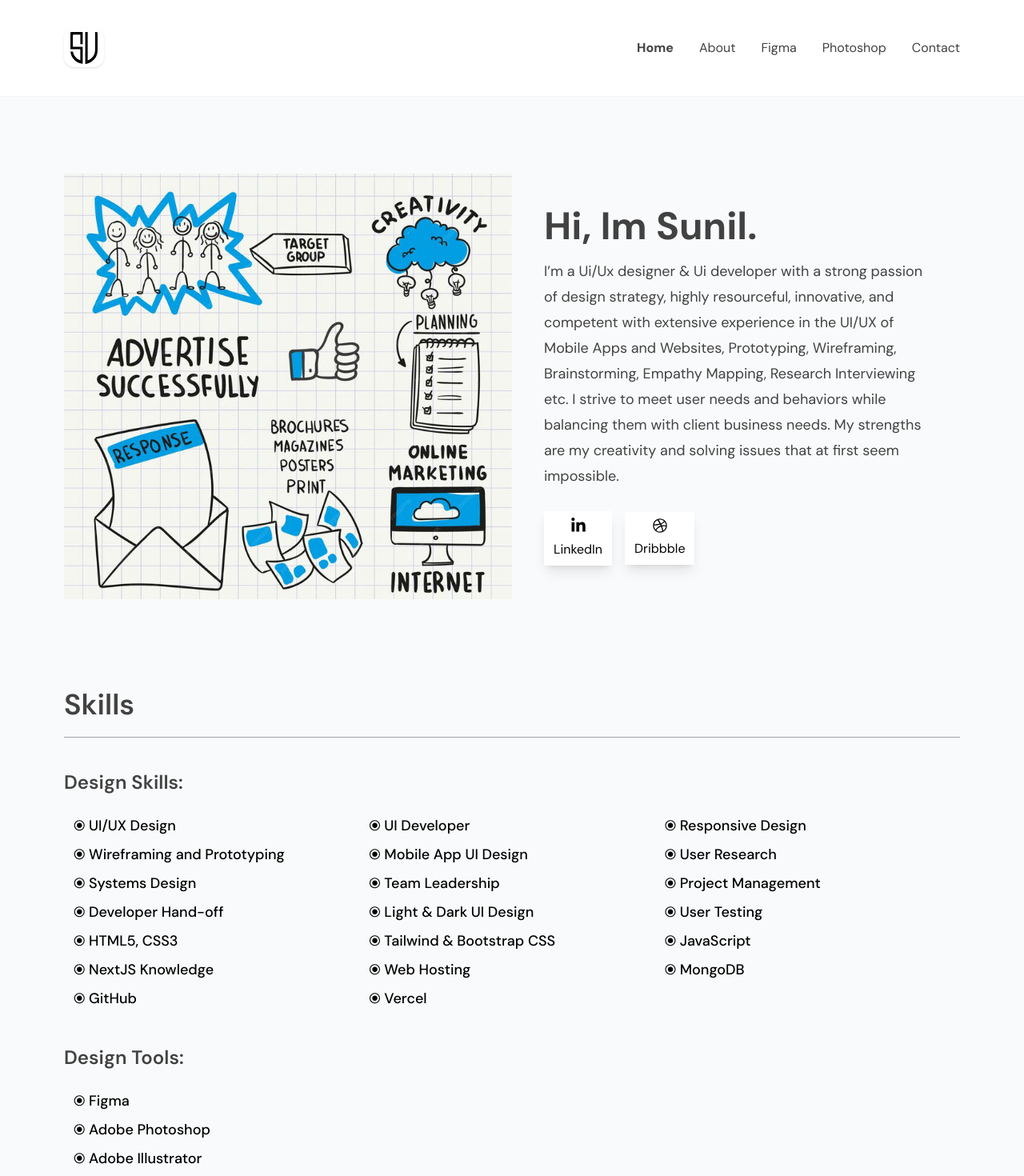
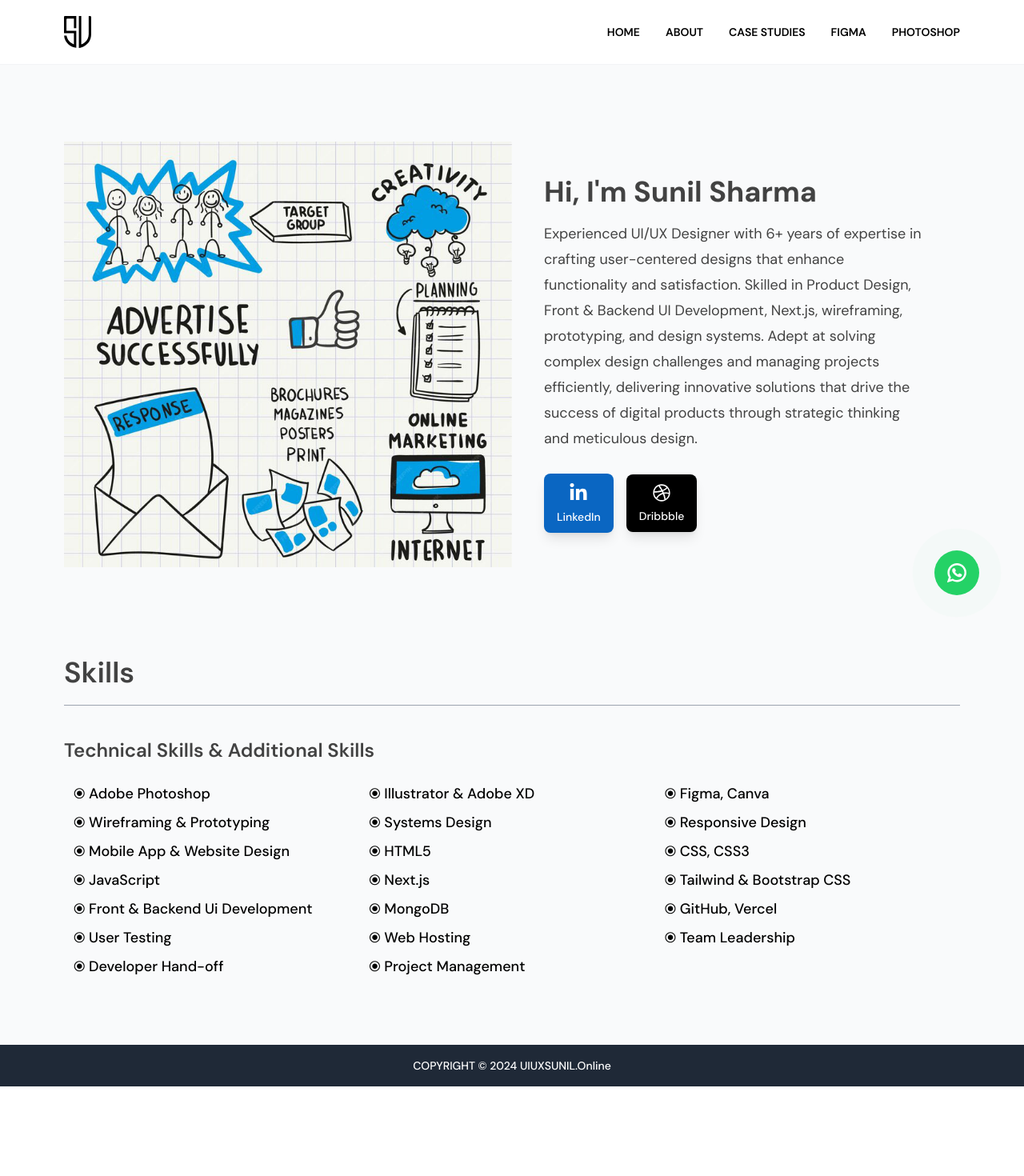
Before and after one commit to er-sunilsharma/uiuxsunil.online, a Next.js app: page /about in a window 1280 px wide. Shown: the top 1470 px of the page at 80% size. After the commit the page ends 1358 px from the top, so only its background shows below. Built offline with nearby package versions, Linux system fonts and the light colour scheme.

Commit message:
i have update

```diff
--- a/app/about/page.js
+++ b/app/about/page.js
@@ -23,29 +23,29 @@ export default function About() {
               />
             </div>
             <div className="w-full space-y-4 px-0 md:px-10">
-              <h2 className="text-brand text-3xl md:text-5xl font-bold">
-                Hi, Im Sunil.
+              <h2 className="text-brand text-3xl md:text-4xl font-bold">
+                Hi, I'm Sunil Sharma
               </h2>
               <div className="space-y-4">
                 <div className="text-lg text-brand leading-8">
-                  I’m a Ui/Ux designer & Ui developer with a strong passion of
-                  design strategy, highly resourceful, innovative, and competent
-                  with extensive experience in the UI/UX of Mobile Apps and
-                  Websites, Prototyping, Wireframing, Brainstorming, Empathy
-                  Mapping, Research Interviewing etc. I strive to meet user
-                  needs and behaviors while balancing them with client business
-                  needs. My strengths are my creativity and solving issues that
-                  at first seem impossible.
+                  Experienced UI/UX Designer with 6+ years of expertise in
+                  crafting user-centered designs that enhance functionality and
+                  satisfaction. Skilled in Product Design, Front & Backend UI
+                  Development, Next.js, wireframing, prototyping, and design
+                  systems. Adept at solving complex design challenges and
+                  managing projects efficiently, delivering innovative solutions
+                  that drive the success of digital products through strategic
+                  thinking and meticulous design.
                 </div>
                 <ul className="flex items-center md:justify-start justify-center space-x-4 pt-3 relative">
                   <li>
                     <Link
                       href="https://www.linkedin.com/in/er-sunilsharma/"
                       target="_blank"
-                      className="inline-block text-center bg-white shadow-lg px-2 py-1 md:px-3 md:py-2"
+                      className="inline-block text-center bg-linkedin text-white shadow-lg px-4 pt-3 pb-2 rounded-lg hover:scale-105 transition-all"
                     >
-                      <FaLinkedinIn size={20} className="mx-auto" />
-                      <span className="inline-block w-full pt-2 text-base">
+                      <FaLinkedinIn size={24} className="mx-auto" />
+                      <span className="inline-block w-full pt-2 text-sm font-medium">
                         LinkedIn
                       </span>
                     </Link>
@@ -54,10 +54,10 @@ export default function About() {
                     <Link
                       href="https://dribbble.com/ersunilsharma"
                       target="_blank"
-                      className="inline-block text-center bg-white shadow-lg px-2 py-1 md:px-3 md:py-2"
+                      className="inline-block text-center bg-black text-white shadow-lg px-4 pt-3 pb-2 rounded-lg hover:scale-105 transition-all"
                     >
-                      <FaDribbble size={18} className="mx-auto" />
-                      <span className="inline-block w-full pt-2 text-base">
+                      <FaDribbble size={22} className="mx-auto" />
+                      <span className="inline-block w-full pt-2 text-sm font-medium">
                         Dribbble
                       </span>
                     </Link>
@@ -73,54 +73,29 @@ export default function About() {
             <div className="w-full space-y-6 md:space-y-10">
               <div className="space-y-5">
                 <h4 className="bg-gray-50 inline-block text-brand text-2xl font-semibold">
-                  Design Skills:
+                  Technical Skills & Additional Skills
                 </h4>
                 <ul className="text-lg font-medium leading-9 grid grid-cols-1 md:grid-cols-3 ml-3">
-                  <li>⦿ UI/UX Design</li>
-                  <li>⦿ UI Developer</li>
+                  <li>⦿ Adobe Photoshop</li>
+                  <li>⦿ Illustrator & Adobe XD</li>
+                  <li>⦿ Figma, Canva</li>
+                  <li>⦿ Wireframing & Prototyping</li>
+                  <li>⦿ Systems Design</li>
                   <li>⦿ Responsive Design</li>
-                  <li>⦿ Wireframing and Prototyping</li>
-                  <li>⦿ Mobile App UI Design</li>
-                  <li>⦿ User Research</li>
-                  <li>⦿ Systems Design</li>
+                  <li>⦿ Mobile App & Website Design</li>
+                  <li>⦿ HTML5</li>
+                  <li>⦿ CSS, CSS3</li>
+                  <li>⦿ JavaScript</li>
+                  <li>⦿ Next.js</li>
+                  <li>⦿ Tailwind & Bootstrap CSS</li>
+                  <li>⦿ Front & Backend Ui Development</li>
+                  <li>⦿ MongoDB</li>
+                  <li>⦿ GitHub, Vercel</li>
+                  <li>⦿ User Testing</li>
+                  <li>⦿ Web Hosting</li>
                   <li>⦿ Team Leadership</li>
+                  <li>⦿ Developer Hand-off</li>
                   <li>⦿ Project Management</li>
-                  <li>⦿ Developer Hand-off</li>
-                  <li>⦿ Light & Dark UI Design</li>
-                  <li>⦿ User Testing</li>
-                  <li>⦿ HTML5, CSS3</li>
-                  <li>⦿ Tailwind & Bootstrap CSS</li>
-                  <li>⦿ JavaScript</li>
-                  <li>⦿ NextJS Knowledge</li>
-                  <li>⦿ Web Hosting</li>
-                  <li>⦿ MongoDB</li>
-                  <li>⦿ GitHub</li>
-                  <li>⦿ Vercel</li>
-                </ul>
-              </div>
-              <div className="space-y-5">
-                <h4 className="bg-gray-50 inline-block text-brand text-2xl font-semibold">
-                  Design Tools:
-                </h4>
-                <ul className="text-lg font-medium leading-9 ml-3">
-                  <li>⦿ Figma</li>
-                  <li>⦿ Adobe Photoshop</li>
-                  <li>⦿ Adobe Illustrator</li>
-                  <li>⦿ Adobe XD</li>
-                  <li>⦿ Canva</li>
-                  <li>⦿ etc.</li>
-                </ul>
-              </div>
-              <div className="space-y-5">
-                <h4 className="bg-gray-50 inline-block text-brand text-2xl font-semibold">
-                  Prototyping Tools:
-                </h4>
-                <ul className="text-lg font-medium leading-9 ml-3">
-                  <li>⦿ Figma</li>
-                  <li>⦿ Adobe XD </li>
-                  <li>⦿ Marvel Prototyping</li>
-                  <li>⦿ Webflow</li>
-                  <li>⦿ etc.</li>
                 </ul>
               </div>
             </div>
--- a/app/page.js
+++ b/app/page.js
@@ -9,26 +9,26 @@ export default function Home() {
       <div className="w-full bg-white pb-8 md:pb-20 pt-4 md:pt-0">
         <div className="mx-auto max-w-6xl px-4">
           <div className="w-full space-y-3 md:space-y-7 pt-2 md:pt-16 pb-7 md:pb-20">
-            <h1 className="text-3xl md:text-40 font-semibold">Hi, I'm Sunil</h1>
-            <p className="leading-7 md:leading-8 text-base md:text-xl">
-              I’m a Ui/Ux designer & Ui developer with a strong passion of
-              design strategy, highly resourceful, innovative, and competent
-              with extensive experience in the UI/UX of Mobile Apps and
-              Websites, Prototyping, Wireframing, Brainstorming, Empathy
-              Mapping, Research Interviewing etc. I strive to meet user needs
-              and behaviors while balancing them with client business needs. My
-              strengths are my creativity and solving issues that at first seem
-              impossible.
+            <h1 className="text-3xl md:text-40 font-bold">Hi, I'm Sunil</h1>
+            <p className="leading-7 md:leading-8 text-base md:text-lg">
+              Experienced UI/UX Designer with 6+ years of expertise in crafting
+              user-centered designs that enhance functionality and satisfaction.
+              Skilled in Product Design, Front & Backend UI Development,
+              Next.js, wireframing, prototyping, and design systems. Adept at
+              solving complex design challenges and managing projects
+              efficiently, delivering innovative solutions that drive the
+              success of digital products through strategic thinking and
+              meticulous design.
             </p>
-            <ul className="flex items-center md:justify-start justify-center space-x-4 pt-3 relative">
+            <ul className="flex items-center justify-start space-x-4 pt-3 relative">
               <li>
                 <Link
                   href="https://www.linkedin.com/in/er-sunilsharma/"
                   target="_blank"
-                  className="inline-block text-center bg-white shadow-lg px-2 py-1 md:px-3 md:py-2"
+                  className="inline-block text-center bg-linkedin text-white shadow-lg px-4 pt-3 pb-2 rounded-lg hover:scale-105 transition-all"
                 >
-                  <FaLinkedinIn size={20} className="mx-auto" />
-                  <span className="inline-block w-full pt-2 text-base">
+                  <FaLinkedinIn size={24} className="mx-auto" />
+                  <span className="inline-block w-full pt-2 text-sm font-medium">
                     LinkedIn
                   </span>
                 </Link>
@@ -37,10 +37,10 @@ export default function Home() {
                 <Link
                   href="https://dribbble.com/ersunilsharma"
                   target="_blank"
-                  className="inline-block text-center bg-white shadow-lg px-2 py-1 md:px-3 md:py-2"
+                  className="inline-block text-center bg-black text-white shadow-lg px-4 pt-3 pb-2 rounded-lg hover:scale-105 transition-all"
                 >
-                  <FaDribbble size={18} className="mx-auto" />
-                  <span className="inline-block w-full pt-2 text-base">
+                  <FaDribbble size={22} className="mx-auto" />
+                  <span className="inline-block w-full pt-2 text-sm font-medium">
                     Dribbble
                   </span>
                 </Link>
--- a/comps/common/footer/index.js
+++ b/comps/common/footer/index.js
@@ -1,3 +1,5 @@
+import Link from "next/link";
+
 export default function Footer() {
   return (
     <>
@@ -8,6 +10,31 @@ export default function Footer() {
           </p>
         </div>
       </div>
+      <Link
+        href="https://wa.me/9680024968"
+        target="_blank"
+        rel="noreferrer noopener"
+        className="fixed bottom-8 md:bottom-14 right-8 md:right-14 z-50 inline-flex items-center justify-center w-14 h-14 rounded-full bg-[#25d366]"
+      >
+        <div className="absolute z-10 top-0 left-0 w-full h-full rounded-full bg-[#25d366] animate-ping"></div>
+        <div className="relative z-20">
+          <svg
+            fill="#fff"
+            height="24px"
+            width="24px"
+            version="1.1"
+            xmlns="http://www.w3.org/2000/svg"
+            xmlnsXlink="http://www.w3.org/1999/xlink"
+            viewBox="0 0 308.00 308.00"
+            xmlSpace="preserve"
+            stroke="#fff"
+            transform="matrix(1, 0, 0, 1, 0, 0)"
+          >
+            <path d="M227.904,176.981c-0.6-0.288-23.054-11.345-27.044-12.781c-1.629-0.585-3.374-1.156-5.23-1.156 c-3.032,0-5.579,1.511-7.563,4.479c-2.243,3.334-9.033,11.271-11.131,13.642c-0.274,0.313-0.648,0.687-0.872,0.687 c-0.201,0-3.676-1.431-4.728-1.888c-24.087-10.463-42.37-35.624-44.877-39.867c-0.358-0.61-0.373-0.887-0.376-0.887 c0.088-0.323,0.898-1.135,1.316-1.554c1.223-1.21,2.548-2.805,3.83-4.348c0.607-0.731,1.215-1.463,1.812-2.153 c1.86-2.164,2.688-3.844,3.648-5.79l0.503-1.011c2.344-4.657,0.342-8.587-0.305-9.856c-0.531-1.062-10.012-23.944-11.02-26.348 c-2.424-5.801-5.627-8.502-10.078-8.502c-0.413,0,0,0-1.732,0.073c-2.109,0.089-13.594,1.601-18.672,4.802 c-5.385,3.395-14.495,14.217-14.495,33.249c0,17.129,10.87,33.302,15.537,39.453c0.116,0.155,0.329,0.47,0.638,0.922 c17.873,26.102,40.154,45.446,62.741,54.469c21.745,8.686,32.042,9.69,37.896,9.69c0.001,0,0.001,0,0.001,0 c2.46,0,4.429-0.193,6.166-0.364l1.102-0.105c7.512-0.666,24.02-9.22,27.775-19.655c2.958-8.219,3.738-17.199,1.77-20.458 C233.168,179.508,230.845,178.393,227.904,176.981z" />
+            <path d="M156.734,0C73.318,0,5.454,67.354,5.454,150.143c0,26.777,7.166,52.988,20.741,75.928L0.212,302.716 c-0.484,1.429-0.124,3.009,0.933,4.085C1.908,307.58,2.943,308,4,308c0.405,0,0.813-0.061,1.211-0.188l79.92-25.396 c21.87,11.685,46.588,17.853,71.604,17.853C240.143,300.27,308,232.923,308,150.143C308,67.354,240.143,0,156.734,0z M156.734,268.994c-23.539,0-46.338-6.797-65.936-19.657c-0.659-0.433-1.424-0.655-2.194-0.655c-0.407,0-0.815,0.062-1.212,0.188 l-40.035,12.726l12.924-38.129c0.418-1.234,0.209-2.595-0.561-3.647c-14.924-20.392-22.813-44.485-22.813-69.677 c0-65.543,53.754-118.867,119.826-118.867c66.064,0,119.812,53.324,119.812,118.867 C276.546,215.678,222.799,268.994,156.734,268.994z" />
+          </svg>
+        </div>
+      </Link>
     </>
   );
 }
--- a/comps/common/header/index.js
+++ b/comps/common/header/index.js
@@ -30,10 +30,10 @@ export default function Header() {
       <div className="w-full bg-white border-b border-solid border-gray-100">
         <div className="mx-auto max-w-6xl px-4">
           <nav className="bg-white border-gray-200">
-            <div className="max-w-screen-xl flex flex-wrap items-center justify-between mx-auto py-5 md:py-9">
+            <div className="max-w-screen-xl flex flex-wrap items-center justify-between mx-auto py-5">
               <Link
                 href="/"
-                className="flex items-center space-x-3 rtl:space-x-reverse bg-white shadow px-2 py-1 rounded-xl"
+                className="flex items-center space-x-3 rtl:space-x-reverse"
               >
                 <Image src={logo} alt="Logo" width={34} height={40} priority />
               </Link>
@@ -88,11 +88,11 @@ export default function Header() {
                 } w-full md:block md:w-auto fixed h-screen md:relative md:h-auto bg-white inset-0 z-10 flex items-center justify-center`}
                 id="navbar-default"
               >
-                <ul className="hidden md:flex text-base flex-col p-4 md:p-0 mt-4 md:flex-row space-x-0 md:space-x-8 md:mt-0 md:border-0 md:bg-white md:text-left text-center space-y-5 md:space-y-0">
+                <ul className="hidden md:flex text-sm flex-col p-4 md:p-0 mt-4 md:flex-row space-x-0 md:space-x-8 md:mt-0 md:border-0 md:bg-white md:text-left text-center space-y-5 md:space-y-0">
                   <li>
                     <Link
                       href="/"
-                      className="block py-2 px-3 text-brand md:p-0 font-bold hover:text-blue-600"
+                      className="block py-2 px-3 text-black md:p-0 font-semibold hover:text-red-700 uppercase"
                       aria-current="page"
                     >
                       Home
@@ -101,15 +101,23 @@ export default function Header() {
                   <li>
                     <Link
                       href="/about"
-                      className="block py-2 px-3 text-brand md:p-0"
+                      className="block py-2 px-3 text-black md:p-0 uppercase hover:text-red-700 font-semibold"
                     >
                       About
                     </Link>
                   </li>
                   <li>
                     <Link
+                      href="/case-study"
+                      className="block py-2 px-3 text-black md:p-0 uppercase hover:text-red-700 font-semibold"
+                    >
+                      Case Studies
+                    </Link>
+                  </li>
+                  <li>
+                    <Link
                       href="/figma"
-                      className="block py-2 px-3 text-brand md:p-0"
+                      className="block py-2 px-3 text-black md:p-0 uppercase hover:text-red-700 font-semibold"
                     >
                       Figma
                     </Link>
@@ -117,27 +125,9 @@ export default function Header() {
                   <li>
                     <Link
                       href="/photoshop"
-                      className="block py-2 px-3 text-brand md:p-0"
+                      className="block py-2 px-3 text-black md:p-0 uppercase hover:text-red-700 font-semibold"
                     >
                       Photoshop
-                    </Link>
-                  </li>
-                  {/* <li>
-                    <Link
-                      href="https://www.linkedin.com/in/er-sunilsharma/"
-                      className="block py-2 px-3 text-brand md:p-0"
-                      target="_blank"
-                    >
-                      LinkedIn
-                    </Link>
-                  </li> */}
-                  <li>
-                    <Link
-                      href="https://wa.me/9680024968"
-                      className="block py-2 px-3 text-brand md:p-0"
-                      target="_blank"
-                    >
-                      Contact
                     </Link>
                   </li>
                 </ul>
@@ -164,30 +154,29 @@ export default function Header() {
                   </li>
                   <li>
                     <Link
+                      href="/case-study"
+                      onClick={toggleNavbar}
+                      className="block py-2 px-3 text-brand md:p-0"
+                    >
+                      Case Studies
+                    </Link>
+                  </li>
+                  <li>
+                    <Link
                       href="/figma"
                       onClick={toggleNavbar}
                       className="block py-2 px-3 text-brand md:p-0"
                     >
-                      Figma/PS
+                      Figma
                     </Link>
                   </li>
-                  {/* <li>
-                    <Link
-                      href="https://www.linkedin.com/in/er-sunilsharma/"
-                      className="block py-2 px-3 text-brand md:p-0"
-                      target="_blank"
-                    >
-                      LinkedIn
-                    </Link>
-                  </li> */}
                   <li>
                     <Link
+                      href="/photoshop"
                       onClick={toggleNavbar}
-                      href="mailto:sharmasunil0968"
                       className="block py-2 px-3 text-brand md:p-0"
-                      target="_blank"
                     >
-                      Contact Us
+                      Photoshop
                     </Link>
                   </li>
                 </ul>
--- a/tailwind.config.js
+++ b/tailwind.config.js
@@ -25,6 +25,7 @@ module.exports = {
         linkedin: "#006699",
         telegram: "#34AADF",
         brandyellow: "#f65a12",
+        linkedin: "rgb(10, 102, 194)",
       },
       lineHeight: {
         26: "26px",
```
Also changed, not shown: app/case-study/page.js (added, +20 -0 lines), comps/project-portfolio/index.js (+23 -23 lines).
